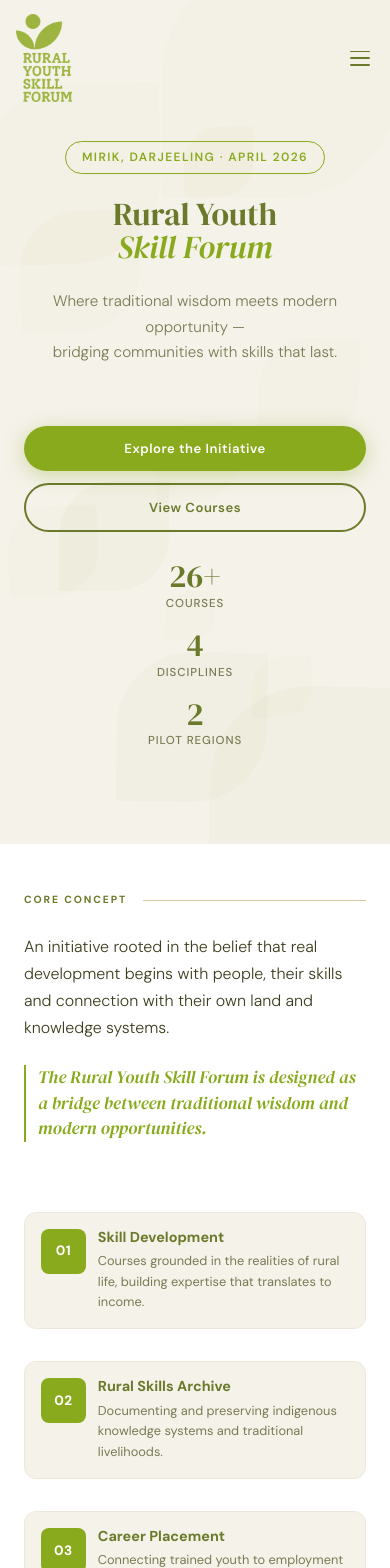
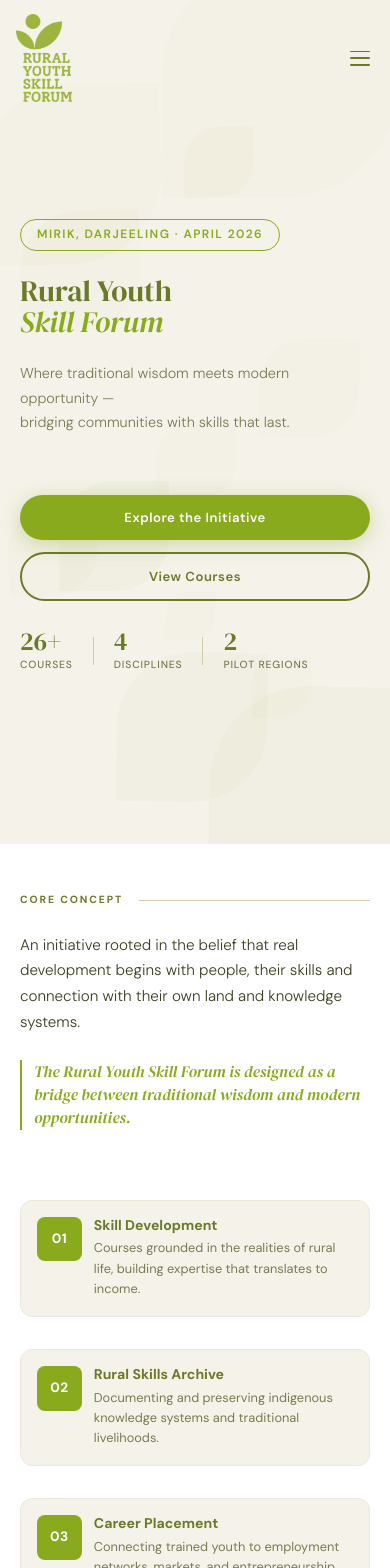
Before and after one commit to Raysin007/rysf, a React (Vite) app: page / in a window 390 px wide. Shown: the top 1568 px of the page. Built offline with nearby package versions, Linux system fonts and the light colour scheme.

Commit message:
Mobile-view left alignment changes

```diff
--- a/src/components/About.css
+++ b/src/components/About.css
@@ -174,6 +174,7 @@
   }
   .about__inner {
     max-width: 100%;
+    text-align: left;
   }
   .about__grid {
     grid-template-columns: 1fr;
@@ -184,10 +185,10 @@
     margin-bottom: 2rem;
   }
   .about__lead {
-    font-size: 1.05rem;
+    font-size: 1rem;
   }
   .about__accent {
-    font-size: 1.15rem;
+    font-size: 1.1rem;
     padding-left: 1rem;
     border-left-width: 2px;
   }
@@ -218,17 +219,20 @@
 
 @media (max-width: 640px) {
   .about {
-    padding: 3rem 1.5rem;
+    padding: 3rem 1.25rem;
+  }
+  .about__inner {
+    text-align: left;
   }
   .about__label {
     font-size: 0.65rem;
     margin-bottom: 1.5rem;
   }
   .about__lead {
-    font-size: 1rem;
+    font-size: 0.95rem;
   }
   .about__accent {
-    font-size: 1.1rem;
+    font-size: 1rem;
     padding-left: 0.75rem;
   }
   .about__pillar {
@@ -241,12 +245,12 @@
     font-size: 0.85rem;
   }
   .about__pillar-title {
-    font-size: 0.9rem;
+    font-size: 0.88rem;
   }
   .about__pillar-desc {
     font-size: 0.8rem;
   }
   .about__photo {
-    height: 150px;
+    height: 160px;
   }
 }
--- a/src/components/Areas.css
+++ b/src/components/Areas.css
@@ -297,16 +297,19 @@
 
 @media (max-width: 640px) {
   .areas {
-    padding: 2.5rem 1.5rem;
+    padding: 2.5rem 1.25rem;
+  }
+  .areas__inner {
+    text-align: left;
   }
   .areas__label {
     font-size: 0.65rem;
   }
   .areas__title {
-    font-size: 1.75rem;
+    font-size: 1.7rem;
   }
   .areas__subtitle {
-    font-size: 0.9rem;
+    font-size: 0.88rem;
     margin-bottom: 2rem;
   }
   .areas__cards {
@@ -315,7 +318,7 @@
     margin-bottom: 2.5rem;
   }
   .areas__card-visual {
-    height: 320px;
+    height: 300px;
     padding: 1rem;
   }
   .areas__card-pin-badge {
--- a/src/components/Contact.css
+++ b/src/components/Contact.css
@@ -210,16 +210,17 @@
   }
   .contact__inner {
     max-width: 100%;
+    text-align: left;
   }
   .contact__label {
     font-size: 0.68rem;
     margin-bottom: 1.25rem;
   }
   .contact__title {
-    font-size: clamp(2rem, 4vw, 3rem);
+    font-size: clamp(1.8rem, 4vw, 2.8rem);
   }
   .contact__desc {
-    font-size: 0.95rem;
+    font-size: 0.92rem;
     margin-bottom: 2rem;
   }
   .contact__info-list {
@@ -238,7 +239,7 @@
     gap: 0.4rem;
   }
   .contact__field label {
-    font-size: 0.75rem;
+    font-size: 0.72rem;
   }
   .contact__field input,
   .contact__field select,
@@ -256,9 +257,8 @@
   .contact__success {
     padding: 2.5rem 1.5rem;
     border-radius: 16px;
-  }
-  .contact__success-icon {
-    font-size: 2.5rem;
+    text-align: left;
+    align-items: flex-start;
   }
   .contact__success h3 {
     font-size: 1.5rem;
@@ -269,19 +269,20 @@
 }
 \n\n@media (max-width: 640px) {
   .contact {
-    padding: 2.5rem 1.5rem;
+    padding: 2.5rem 1.25rem;
   }
   .contact__inner {
     gap: 2rem;
+    text-align: left;
   }
   .contact__label {
     font-size: 0.65rem;
   }
   .contact__title {
-    font-size: 1.75rem;
+    font-size: 1.65rem;
   }
   .contact__desc {
-    font-size: 0.9rem;
+    font-size: 0.88rem;
     margin-bottom: 1.5rem;
   }
   .contact__info-list {
@@ -295,30 +296,32 @@
     margin-top: 0;
   }
   .contact__info-label {
-    font-size: 0.65rem;
+    font-size: 0.62rem;
   }
   .contact__info-value {
-    font-size: 0.85rem;
+    font-size: 0.83rem;
   }
   .contact__form {
     gap: 0.85rem;
   }
   .contact__field label {
-    font-size: 0.7rem;
+    font-size: 0.68rem;
   }
   .contact__field input,
   .contact__field select,
   .contact__field textarea {
-    font-size: 0.88rem;
+    font-size: 0.86rem;
     padding: 0.7rem 0.9rem;
   }
   .contact__submit {
-    font-size: 0.85rem;
+    font-size: 0.84rem;
     padding: 0.8rem 1.5rem;
     margin-top: 0.35rem;
   }
   .contact__success {
     padding: 2rem 1.25rem;
+    text-align: left;
+    align-items: flex-start;
   }
   .contact__success-icon {
     font-size: 2rem;
--- a/src/components/Courses.css
+++ b/src/components/Courses.css
@@ -280,34 +280,38 @@
 
 @media (max-width: 640px) {
   .courses {
-    padding: 2.5rem 1.5rem;
+    padding: 2.5rem 1.25rem;
+  }
+  .courses__inner {
+    text-align: left;
   }
   .courses__title {
-    font-size: 1.75rem;
+    font-size: 1.65rem;
   }
   .courses__sub {
-    font-size: 0.9rem;
+    font-size: 0.88rem;
   }
   .courses__tabs {
     gap: 0.1rem;
   }
   .courses__tab {
     padding: 0.45rem 0.8rem;
-    font-size: 0.75rem;
+    font-size: 0.73rem;
   }
   .courses__panel {
-    padding: 1.25rem;
+    padding: 1.1rem;
+    border-radius: 0 10px 10px 10px;
   }
   .courses__panel-title {
-    font-size: 1.3rem;
+    font-size: 1.25rem;
   }
   .courses__panel-sub {
-    font-size: 0.8rem;
+    font-size: 0.78rem;
   }
   .courses__list-label {
-    font-size: 0.65rem;
+    font-size: 0.63rem;
   }
   .courses__item {
-    font-size: 0.85rem;
+    font-size: 0.83rem;
   }
 }
--- a/src/components/Footer.css
+++ b/src/components/Footer.css
@@ -174,7 +174,10 @@ a.footer__link:hover {
 }
 \n\n@media (max-width: 640px) {
   .footer {
-    padding: 2.5rem 1.5rem 1.5rem;
+    padding: 2.5rem 1.25rem 1.5rem;
+  }
+  .footer__inner {
+    text-align: left;
   }
   .footer__top {
     gap: 2rem;
@@ -188,10 +191,10 @@ a.footer__link:hover {
     height: 32px;
   }
   .footer__brand-name {
-    font-size: 0.65rem;
+    font-size: 0.63rem;
   }
   .footer__brand-sub {
-    font-size: 0.58rem;
+    font-size: 0.56rem;
   }
   .footer__brand-desc {
     font-size: 0.78rem;
@@ -202,19 +205,20 @@ a.footer__link:hover {
     gap: 1rem;
   }
   .footer__links-title {
-    font-size: 0.62rem;
+    font-size: 0.6rem;
     margin-bottom: 0.15rem;
   }
   .footer__link {
-    font-size: 0.78rem;
+    font-size: 0.76rem;
   }
   .footer__bottom {
     gap: 0.5rem;
+    align-items: flex-start;
   }
   .footer__copy {
-    font-size: 0.7rem;
+    font-size: 0.68rem;
   }
   .footer__tagline {
-    font-size: 0.8rem;
+    font-size: 0.78rem;
   }
 }
--- a/src/components/Hero.css
+++ b/src/components/Hero.css
@@ -357,7 +357,7 @@
 @media (max-width: 768px) {
   .hero {
     grid-template-columns: 1fr;
-    text-align: center;
+    text-align: left;
     padding: 6rem 2rem 3rem;
     gap: 2.5rem;
   }
@@ -365,10 +365,10 @@
     font-size: clamp(2rem, 5vw, 3.5rem);
   }
   .hero__tagline {
-    font-size: clamp(0.95rem, 1.2vw, 1.1rem);
+    font-size: 0.95rem;
   }
   .hero__actions {
-    justify-content: center;
+    justify-content: flex-start;
     flex-direction: column;
     gap: 0.75rem;
   }
@@ -377,15 +377,16 @@
     justify-content: center;
   }
   .hero__badges {
-    justify-content: center;
-    gap: 1rem;
+    justify-content: flex-start;
+    gap: 1.5rem;
     flex-wrap: wrap;
   }
   .hero__badge {
-    align-items: center;
+    align-items: flex-start;
   }
   .hero__badge-divider {
-    display: none;
+    display: block;
+    height: 30px;
   }
   .hero__visual {
     max-width: 100%;
@@ -406,25 +407,41 @@
 
 @media (max-width: 640px) {
   .hero {
-    padding: 5rem 1.5rem 2rem;
+    padding: 5rem 1.25rem 2rem;
     gap: 2rem;
+    text-align: left;
   }
   .hero__title {
-    font-size: 2rem;
+    font-size: 1.85rem;
   }
   .hero__tagline {
-    font-size: 0.95rem;
+    font-size: 0.9rem;
   }
   .hero__actions {
     flex-direction: column;
+    align-items: stretch;
   }
   .hero__btn {
     padding: 0.75rem 1.5rem;
     font-size: 0.82rem;
   }
   .hero__badges {
-    flex-direction: column;
-    align-items: center;
+    justify-content: flex-start;
+    gap: 1.25rem;
+    flex-wrap: wrap;
+  }
+  .hero__badge {
+    align-items: flex-start;
+  }
+  .hero__badge-num {
+    font-size: 1.6rem;
+  }
+  .hero__badge-label {
+    font-size: 0.65rem;
+  }
+  .hero__badge-divider {
+    display: block;
+    height: 28px;
   }
   .hero__visual {
     display: none;
--- a/src/components/Impact.css
+++ b/src/components/Impact.css
@@ -202,6 +202,9 @@
   .impact {
     padding: 3.5rem 2rem;
   }
+  .impact__inner {
+    text-align: left;
+  }
   .impact__label {
     font-size: 0.68rem;
     margin-bottom: 1.5rem;
@@ -227,20 +230,20 @@
     font-size: 2.2rem;
   }
   .impact__stat-label {
-    font-size: 0.75rem;
+    font-size: 0.72rem;
   }
   .impact__stat-desc {
     font-size: 0.75rem;
   }
   .impact__quote {
-    padding: 2rem 2.5rem;
+    padding: 2rem 2rem;
   }
   .impact__quote-mark {
     font-size: 4.5rem;
     margin-bottom: 1rem;
   }
   .impact__quote blockquote {
-    font-size: clamp(1.1rem, 2vw, 1.5rem);
+    font-size: clamp(1rem, 2vw, 1.4rem);
     margin-bottom: 1rem;
   }
   .impact__quote cite {
@@ -249,44 +252,50 @@
 }
 \n\n@media (max-width: 640px) {
   .impact {
-    padding: 2.5rem 1.5rem;
+    padding: 2.5rem 1.25rem;
+  }
+  .impact__inner {
+    text-align: left;
   }
   .impact__label {
     font-size: 0.65rem;
   }
   .impact__title {
-    font-size: 1.75rem;
+    font-size: 1.65rem;
   }
   .impact__desc {
-    font-size: 0.9rem;
+    font-size: 0.88rem;
   }
   .impact__stats {
     grid-template-columns: 1fr 1fr;
-    gap: 0.85rem;
+    gap: 0.75rem;
     margin-bottom: 2.5rem;
   }
   .impact__stat {
-    padding: 1.25rem;
+    padding: 1.1rem;
   }
   .impact__stat-num {
-    font-size: 1.8rem;
+    font-size: 1.7rem;
   }
   .impact__stat-label {
-    font-size: 0.7rem;
+    font-size: 0.65rem;
   }
   .impact__stat-desc {
-    font-size: 0.7rem;
+    font-size: 0.68rem;
     margin-top: 0.35rem;
   }
   .impact__quote {
-    padding: 1.75rem;
-    border-radius: 16px;
+    padding: 1.5rem;
+    border-radius: 14px;
   }
   .impact__quote-mark {
-    font-size: 3.5rem;
+    font-size: 3rem;
   }
   .impact__quote blockquote {
-    font-size: 1.2rem;
+    font-size: 1.05rem;
     margin-bottom: 0.85rem;
   }
+  .impact__quote cite {
+    font-size: 0.7rem;
+  }
 }
--- a/src/components/Impact.tsx
+++ b/src/components/Impact.tsx
@@ -8,8 +8,8 @@ gsap.registerPlugin(ScrollTrigger);
 const stats = [
   {
     num: "500+",
-    label: "Youth Trained",
-    desc: "Target in first cohort across both pilot regions",
+    label: "Youth Targeted in 1st Year",
+    desc: "Across both pilot regions",
   },
   {
     num: "26+",
```
